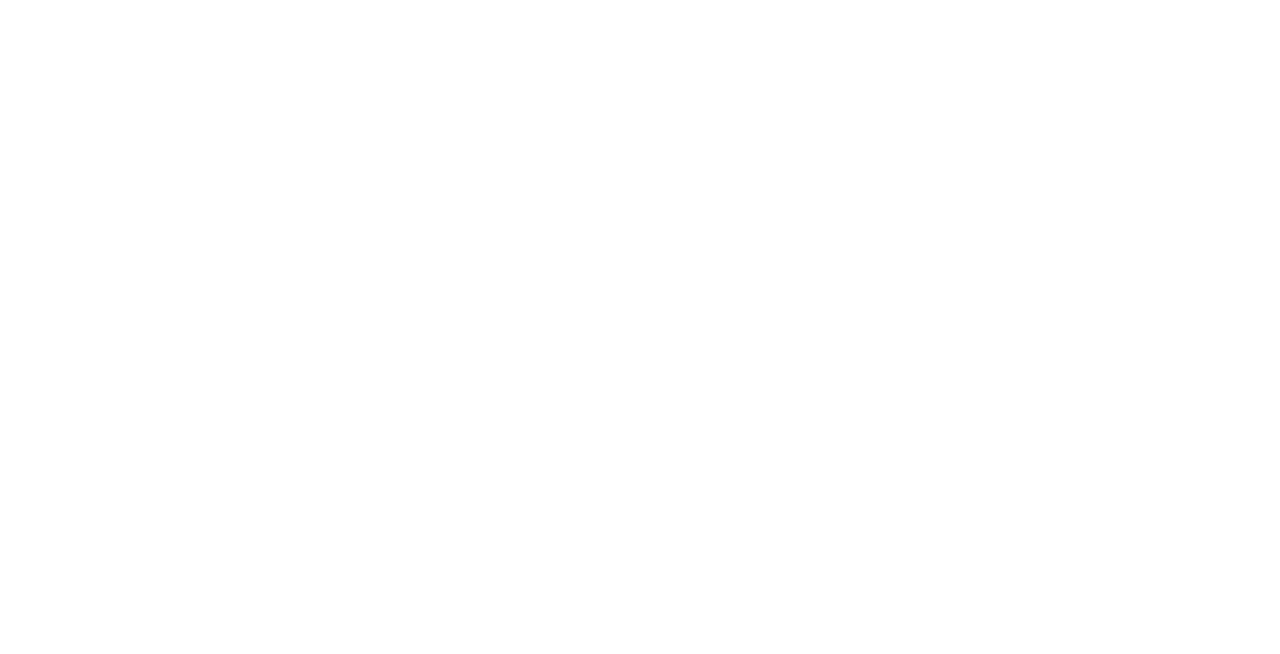
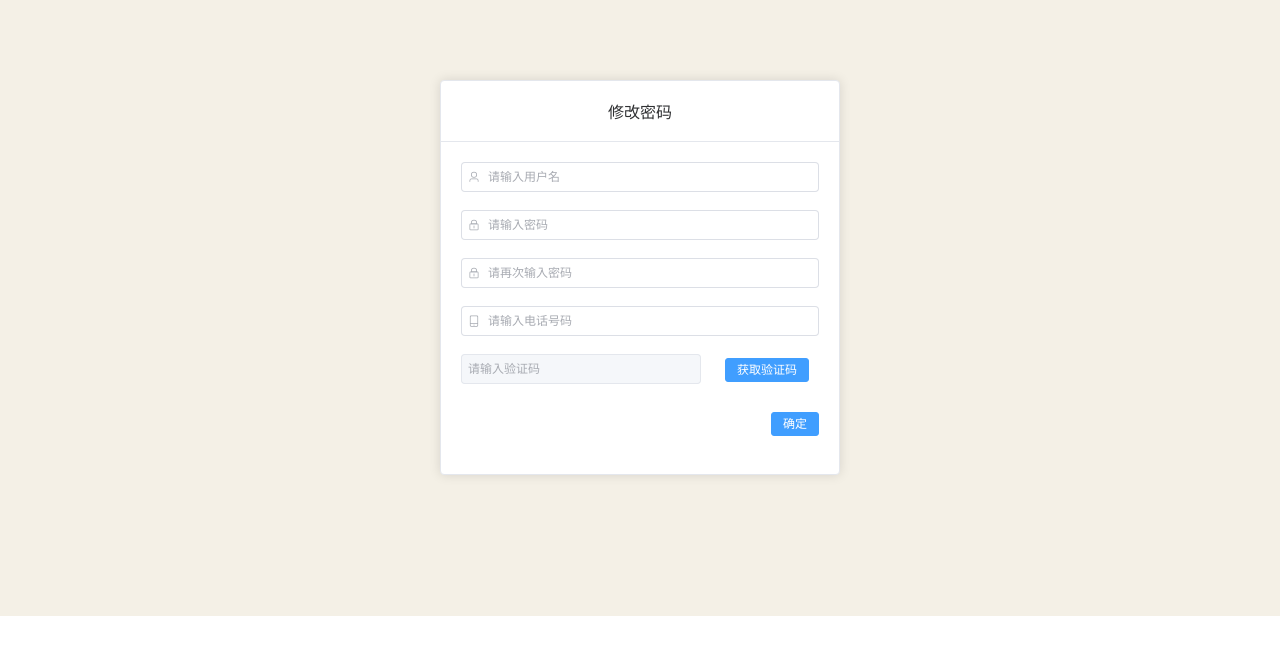
Before and after one commit to Liyuanzhe2001/blog_vue, a Vue app: page /account/changepwd in a window 1280 px wide. Before the commit this address had no page. Shown: the top 654 px of the page. Built offline with nearby package versions, Linux system fonts and the light colour scheme.

Commit message:
修改密码

```diff
--- a/src/components/Header.vue
+++ b/src/components/Header.vue
@@ -98,25 +98,25 @@
         class="el-menu-vertical-demo"
         style="border-right: none; height: 80%"
       >
-        <el-menu-item index="userOperationOne" @click="personalInformation">
+        <el-menu-item @click="personalInformation">
           <el-icon>
             <Message />
           </el-icon>
           个人信息
         </el-menu-item>
-        <el-menu-item index="changePwd">
+        <el-menu-item @click="changePwd">
           <el-icon>
             <Unlock />
           </el-icon>
           修改密码
         </el-menu-item>
-        <el-menu-item index="userOperationTwo">
+        <el-menu-item>
           <el-icon>
             <Star />
           </el-icon>
           我的收藏
         </el-menu-item>
-        <el-menu-item index="publishArticle">
+        <el-menu-item>
           <el-icon>
             <Document />
           </el-icon>
@@ -230,6 +230,9 @@
         this.userSet = false;
       }
     },
+    changePwd() {
+      window.location.href = "/account/changepwd";
+    },
   },
 };
 </script>
--- a/src/router/index.js
+++ b/src/router/index.js
@@ -20,6 +20,7 @@
 import ArticleContent from "@/views/article/ArticleContent";
 import Personal from "@/layout/Personal";
 import PersonalInformation from "@/views/personal/PersonalInformation";
+import changePassword from "@/views/ChangePassword";
 
 const routes = [
   {
@@ -61,6 +62,11 @@
         path: "forgetpwd",
         name: "forgetpwd",
         component: ForgotPasswordView,
+      },
+      {
+        path: "changepwd",
+        name: "changepwd",
+        component: changePassword,
       },
     ],
   },
--- /dev/null
+++ b/src/views/ChangePassword.vue
@@ -0,0 +1,157 @@
+<template>
+  <div :style="fatherStyle">
+    <el-card class="box-card">
+      <template #header>
+        <div class="card-header">
+          <span>修改密码</span>
+        </div>
+      </template>
+      <el-form :model="input" label-width="0px" class="login_form">
+        <el-form-item>
+          <el-input
+            style="height: 30px"
+            v-model="input.name"
+            prefix-icon="User"
+            placeholder="请输入用户名"
+          />
+        </el-form-item>
+        <el-form-item>
+          <el-input
+            style="height: 30px"
+            v-model="input.password"
+            prefix-icon="Lock"
+            placeholder="请输入密码"
+          />
+        </el-form-item>
+        <el-form-item>
+          <el-input
+            style="height: 30px"
+            v-model="input.repassword"
+            prefix-icon="Lock"
+            placeholder="请再次输入密码"
+          />
+        </el-form-item>
+        <el-form-item>
+          <el-input
+            style="height: 30px"
+            v-model="input.phone"
+            prefix-icon="Iphone"
+            placeholder="请输入电话号码"
+          />
+        </el-form-item>
+        <el-form-item>
+          <el-input
+            name="code"
+            style="height: 30px; width: 240px"
+            v-model="code"
+            :disabled="disabledCode"
+            placeholder="请输入验证码"
+          />
+          <div style="position: absolute; right: 10px">
+            <el-button
+              type="primary"
+              @click="sendCode"
+              :disabled="disabledBtn"
+              >{{ codeBtnName }}</el-button
+            >
+          </div>
+        </el-form-item>
+        <el-row justify="end" style="padding-top: 10px">
+          <el-form-item class="login_btn">
+            <el-button type="primary" @click="submit">确定</el-button>
+          </el-form-item>
+        </el-row>
+      </el-form>
+    </el-card>
+  </div>
+</template>
+
+<script>
+import { ElMessage } from "element-plus";
+
+export default {
+  name: "ChangePassword",
+  data() {
+    return {
+      fatherStyle: {
+        textAlign: "center",
+        width: "400px",
+        height: "100%",
+        margin: "0 auto",
+        paddingTop: "80px",
+      },
+      input: {
+        name: "",
+        password: "",
+        repassword: "",
+        phone: "",
+        code: "",
+      },
+      codeBtnName: "获取验证码",
+      disabledBtn: false,
+      disabledCode: true,
+      count: 59,
+    };
+  },
+  methods: {
+    submit() {},
+    JudgmentNull() {
+      if (this.input.name === "") {
+        ElMessage({
+          message: "请输入用户名",
+          type: "error",
+        });
+        return false;
+      }
+      if (this.input.password === "") {
+        ElMessage({
+          message: "请输入密码",
+          type: "error",
+        });
+        return false;
+      }
+      if (this.input.repassword === "") {
+        ElMessage({
+          message: "请再次输入密码",
+          type: "error",
+        });
+        return false;
+      }
+      return true;
+    },
+    sendCode() {
+      if (!this.JudgmentNull()) return;
+      if (this.input.phone === "") {
+        ElMessage({
+          message: "请输入电话号码",
+          type: "error",
+        });
+      } else if (this.input.phone !== "123") {
+        ElMessage({
+          message: "电话号码错误",
+          type: "error",
+        });
+      } else {
+        ElMessage({
+          message: "验证码已发送",
+          type: "success",
+        });
+        this.disabledCode = false;
+        let timeout = setInterval(() => {
+          if (this.count < 1) {
+            this.disabledBtn = false;
+            this.codeBtnName = "获取验证码";
+            this.count = 59;
+            clearInterval(timeout);
+          } else {
+            this.disabledBtn = true;
+            this.codeBtnName = this.count-- + "s后重发";
+          }
+        }, 1000);
+      }
+    },
+  },
+};
+</script>
+
+<style scoped></style>
```
